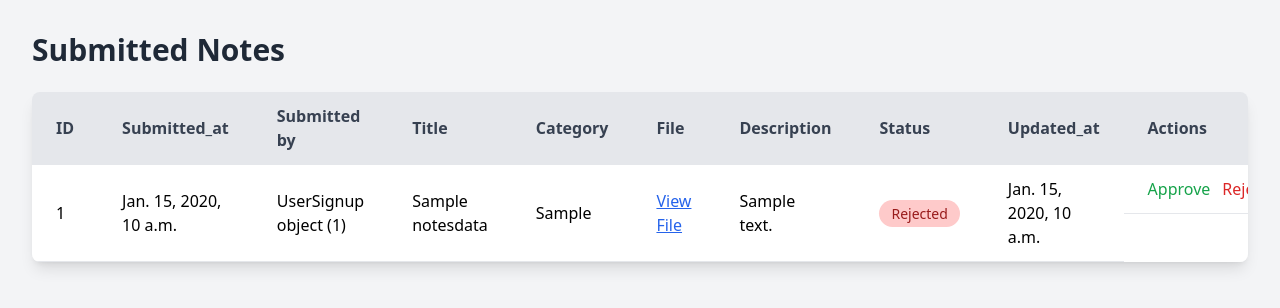
After one commit to SanketTOPS/20Aug_Python, a Django app: page /adminapp/admin_notesdata/ in a window 1280 px wide. The commit adds this page. Shown: the top 308 px of the page. Run offline with Django 5.2, Linux system fonts and the light colour scheme; data comes from the database, SQL or seed files in the repository; tables that the repository leaves empty hold one stand-in row (values such as "Sample post"); some libraries are stand-ins or nearby versions.

Commit message:
AdminApp

```diff
--- /dev/null
+++ b/Projects/FinalProject/adminapp/templates/admin_notesdata.html
@@ -0,0 +1,86 @@
+<!DOCTYPE html>
+<html lang="en">
+
+<head>
+    <meta charset="UTF-8">
+    <meta name="viewport" content="width=device-width, initial-scale=1.0">
+    <title>Submitted Notes</title>
+    <script src="https://cdn.tailwindcss.com"></script>
+</head>
+
+<body class="bg-gray-100 p-8">
+
+    <h1 class="text-3xl font-bold text-gray-800 mb-6">Submitted Notes</h1>
+
+    <div class="bg-white shadow-lg rounded-lg overflow-x-auto">
+
+        <table class="min-w-full border-collapse text-left">
+            <thead class="bg-gray-200">
+                <tr>
+                    <th class="px-6 py-3 border-b font-semibold text-gray-700">ID</th>
+                    <th class="px-6 py-3 border-b font-semibold text-gray-700">Submitted_at</th>
+                    <th class="px-6 py-3 border-b font-semibold text-gray-700">Submitted by</th>
+                    <th class="px-6 py-3 border-b font-semibold text-gray-700">Title</th>
+                    <th class="px-6 py-3 border-b font-semibold text-gray-700">Category</th>
+                    <th class="px-6 py-3 border-b font-semibold text-gray-700">File</th>
+                    <th class="px-6 py-3 border-b font-semibold text-gray-700">Description</th>
+                    <th class="px-6 py-3 border-b font-semibold text-gray-700">Status</th>
+                    <th class="px-6 py-3 border-b font-semibold text-gray-700">Updated_at</th>
+                    <th class="px-6 py-3 border-b font-semibold text-gray-700">Actions</th>
+                </tr>
+            </thead>
+
+            <tbody>
+                {% for n in ndata %}
+                <tr class="hover:bg-gray-100">
+                    <td class="px-6 py-3 border-b">{{ n.id }}</td>
+                    <td class="px-6 py-3 border-b">{{ n.submitted_at }}</td>
+                    <td class="px-6 py-3 border-b">{{ n.user }}</td>
+                    <td class="px-6 py-3 border-b">{{ n.title }}</td>
+                    <td class="px-6 py-3 border-b">{{ n.cate }}</td>
+                    <!-- File Download -->
+                    <td class="px-6 py-3 border-b">
+                        <a href="{{ n.files.url }}" target="_blank" class="text-blue-600 underline hover:text-blue-800">
+                            View File
+                        </a>
+                    </td>
+                    <td class="px-6 py-3 border-b">{{ n.desc }}</td>
+                    <!-- Status -->
+                    <td class="px-6 py-3 border-b">
+                        {% if n.status == "Pending" %}
+                        <span class="bg-yellow-200 text-yellow-800 px-3 py-1 rounded-full text-sm">
+                            Pending
+                        </span>
+                        {% elif n.status == "Approved" %}
+                        <span class="bg-green-200 text-green-800 px-3 py-1 rounded-full text-sm">
+                            Approved
+                        </span>
+                        {% else %}
+                        <span class="bg-red-200 text-red-800 px-3 py-1 rounded-full text-sm">
+                            Rejected
+                        </span>
+                        {% endif %}
+                    </td>
+
+                    <!-- User -->
+                    <td class="px-6 py-3 border-b">{{ n.updated_at }}</td>
+
+                    <!-- Action Buttons -->
+                    <td class="px-6 py-3 border-b flex gap-3">
+                        <a href="#" class="text-green-600 hover:underline">Approve</a>
+
+                        <a href="#" class="text-red-600 hover:underline">Reject</a>
+
+                        <a href="#" class="text-gray-600 hover:underline">Delete</a>
+                    </td>
+                </tr>
+                {% endfor %}
+            </tbody>
+
+        </table>
+
+    </div>
+
+</body>
+
+</html>
--- a/Projects/FinalProject/adminapp/urls.py
+++ b/Projects/FinalProject/adminapp/urls.py
@@ -4,4 +4,7 @@ from adminapp import views
 
 urlpatterns = [
    path('',views.admin_login),
+   path('admin_dashboard/',views.admin_dashboard,name='admin_dashboard'),
+   path('admin_userdata/',views.admin_userdata,name='admin_userdata'),
+   path('admin_notesdata/',views.admin_notesdata,name='admin_notesdata'),
 ]
--- a/Projects/FinalProject/adminapp/views.py
+++ b/Projects/FinalProject/adminapp/views.py
@@ -1,5 +1,26 @@
-from django.shortcuts import render
+from django.shortcuts import render,redirect
+from myapp.models import *
 
 # Create your views here.
 def admin_login(request):
+    if request.method=='POST':
+        unm=request.POST["username"]
+        pas=request.POST["password"]
+
+        if unm=="admin" and pas=="admin@123":
+            print("Login Success!")
+            return redirect('admin_dashboard')
+        else:
+            print("Error!Login Faild...")
     return render(request,'admin_login.html')
+
+def admin_dashboard(request):
+    return render(request,'admin_dashboard.html')
+
+def admin_userdata(request):
+    udata=UserSignup.objects.all()
+    return render(request,'admin_userdata.html',{'udata':udata})
+
+def admin_notesdata(request):
+    ndata=NotesData.objects.all()
+    return render(request,'admin_notesdata.html',{'ndata':ndata})
```
Also changed, not shown: Projects/FinalProject/adminapp/templates/admin_dashboard.html (added, +57 -0 lines), Projects/FinalProject/adminapp/templates/admin_login.html (+29 -4 lines), Projects/FinalProject/adminapp/templates/admin_userdata.html (added, +59 -0 lines), Projects/FinalProject/myapp/templates/notes.html (+12 -12 lines), Projects/FinalProject/myapp/views.py (+3 -5 lines).
